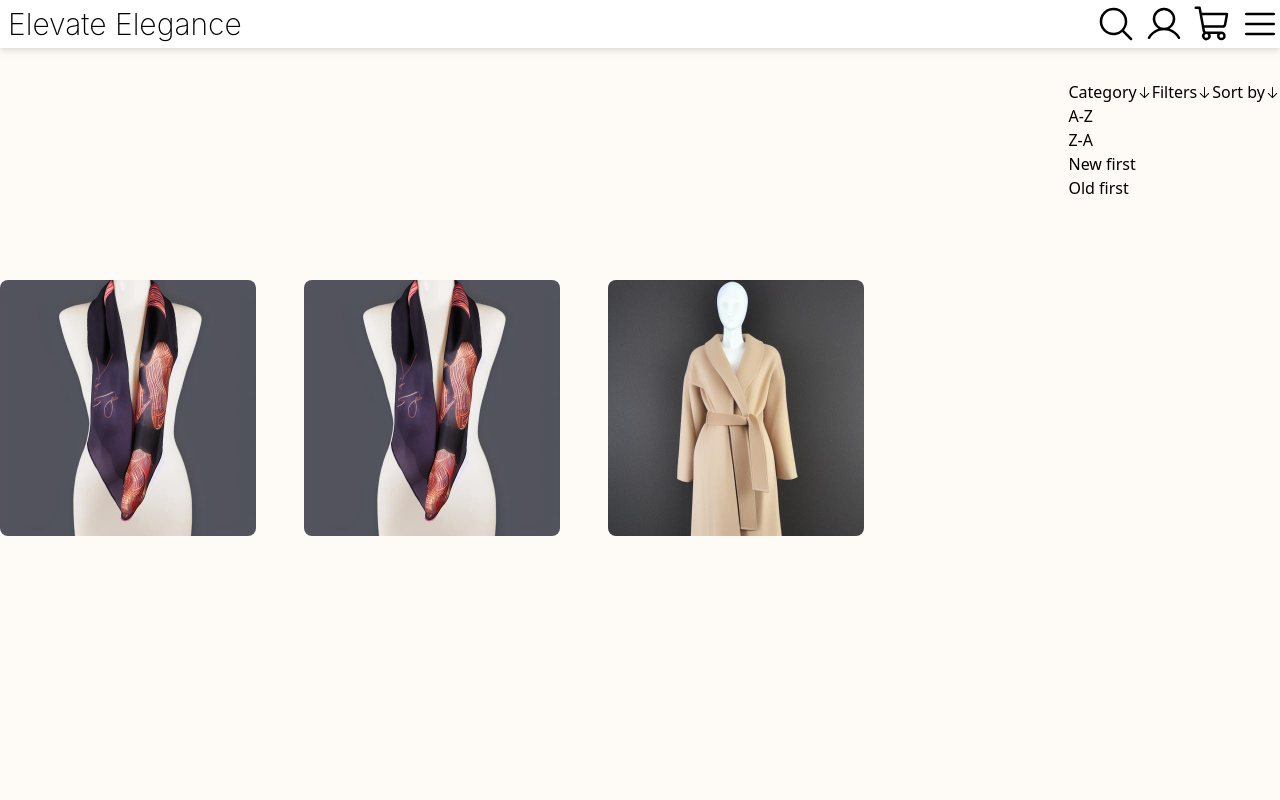
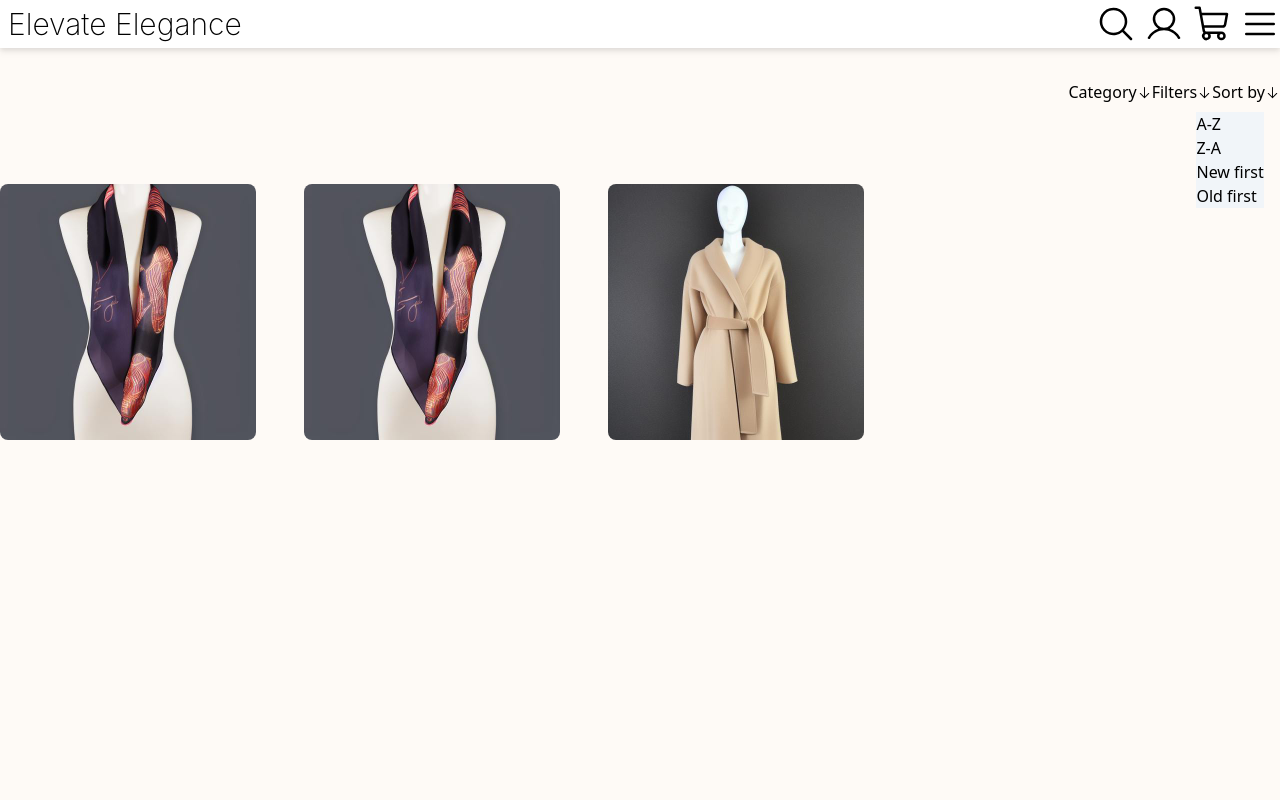
Before and after one commit to boel78/elevate-elegance, a React (Vite) app in the folder frontend/elevate/: page /cataloge in a window 1280 px wide. Both pictures are taken after a click on the element "Sort by". Shown: the top 800 px of the page. Built offline with nearby package versions, Linux system fonts and the light colour scheme.

Commit message:
snabb styling på sotera box

```diff
--- a/frontend/elevate/components/filterBox.jsx
+++ b/frontend/elevate/components/filterBox.jsx
@@ -216,7 +216,7 @@ export const FilterBox = () => {
       {
         //SORTING CODE
         showSorting && (
-          <ul>
+          <ul className="absolute top-full left-32 mt-2 z-10 bg-slate-100">
             {sortingOptions.map((option) => (
               <li key={option.displayedText} onClick={() =>handleSortProducts(option.displayedText, option.attributeName)}>{option.displayedText}</li>
             ))}
```
